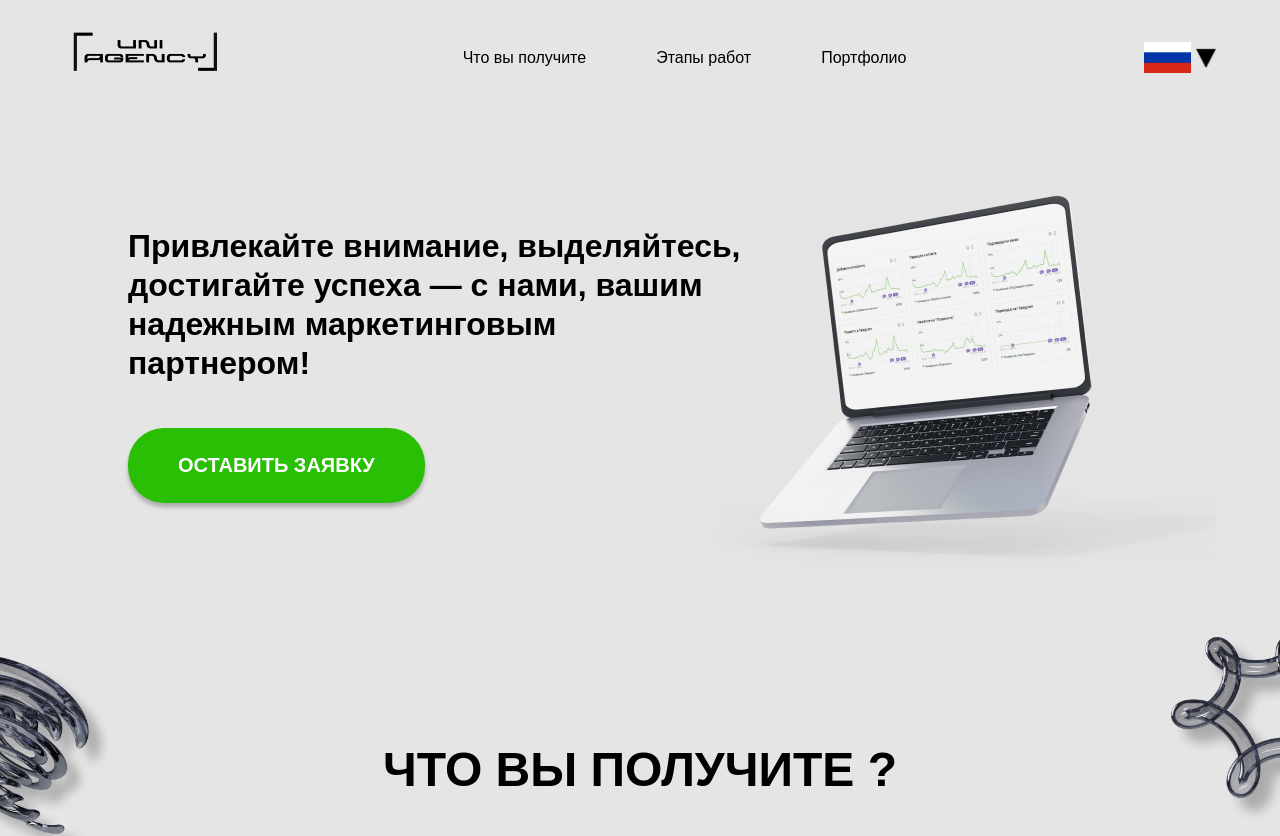
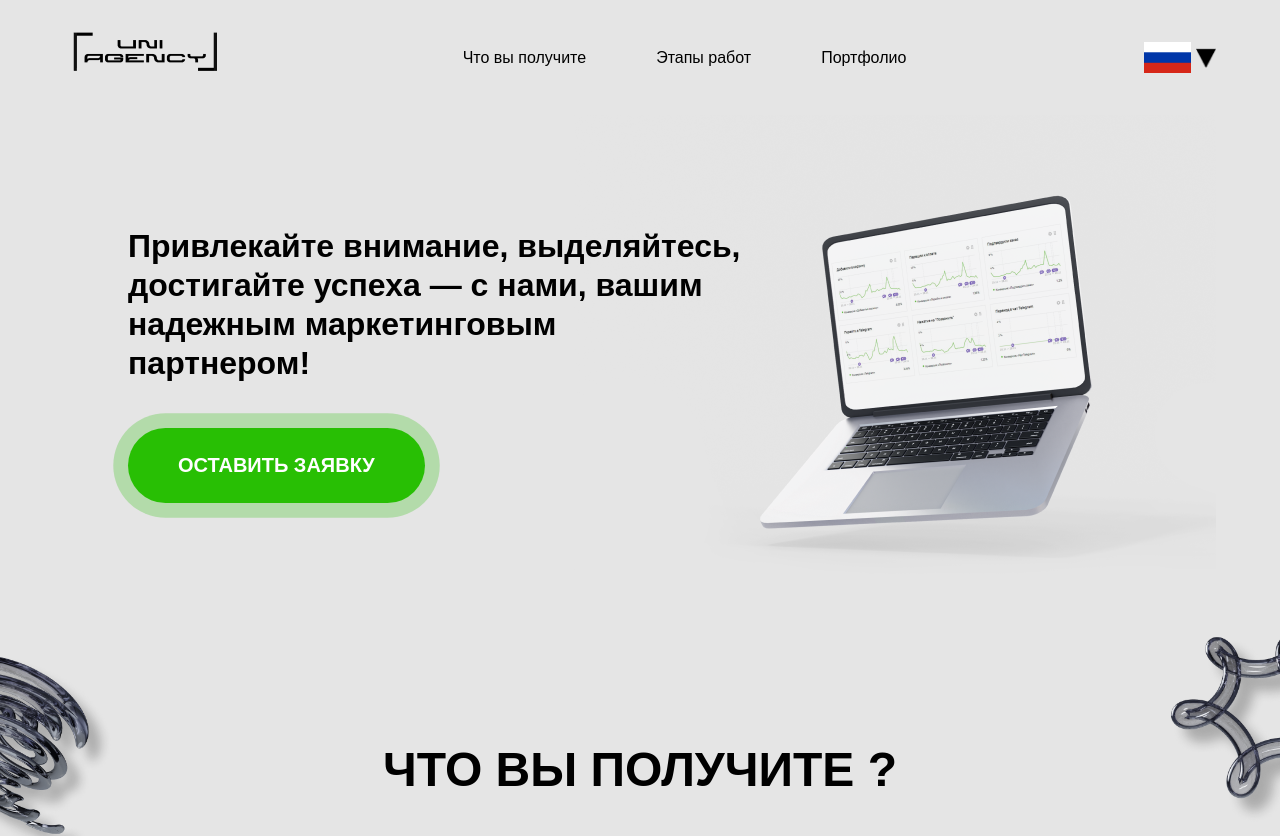
Before and after one commit to zoir-dev/macbook, a React (Vite) app: page / in a window 1280 px wide. Shown: the top 836 px of the page. Built offline with nearby package versions, Linux system fonts and the light colour scheme.

Commit message:
button animated

```diff
--- a/src/components/Get/style.scss
+++ b/src/components/Get/style.scss
@@ -163,7 +163,7 @@
             .gets{
                 display: flex;
                 flex-direction: column;
-                margin-left: 12.5%;
+                margin-left: 10%;
                  .get:nth-child(5){
                     margin: 0;
                 }
--- a/src/components/Home/style.scss
+++ b/src/components/Home/style.scss
@@ -35,12 +35,18 @@
     line-height: 25px;
     padding: 25px 50px;
     cursor: pointer;
-    transition: 0.3s ease all;
-    position: relative;
-    box-shadow: 0px 4px 4px rgba(0, 0, 0, 0.25);
+     -webkit-animation: pulsee  1s infinite;
+    animation: pulsee  1s infinite;
+    border-radius: 999px;
+    box-shadow: 0 0 0 1em transparent;
+    box-sizing: border-box;
+    display: block;
+    font-weight: 900;
     &:hover{
-        box-shadow: #28BF04 4px 8px 16px;
+        box-shadow: #28BF04 0px 4px 16px;
+        animation: largerr 1s infinite;
     }
+
 }
 @media screen and (max-width:1650px){
     .home_div{
--- a/src/index.css
+++ b/src/index.css
@@ -48,6 +48,19 @@ h1{
       transform: scale(1);
   }
 }
+@keyframes largerr {
+   0% {
+     transform: scale(0.95);
+    }
+    100% {
+      transform: scale(1);
+  }
+}
+@keyframes pulsee {
+  0% {
+    box-shadow: 0 0 0 0 #28BF04;
+  }
+}
 @media screen and (max-width:1000px){
   .main_div{
     gap: 100px;
```
